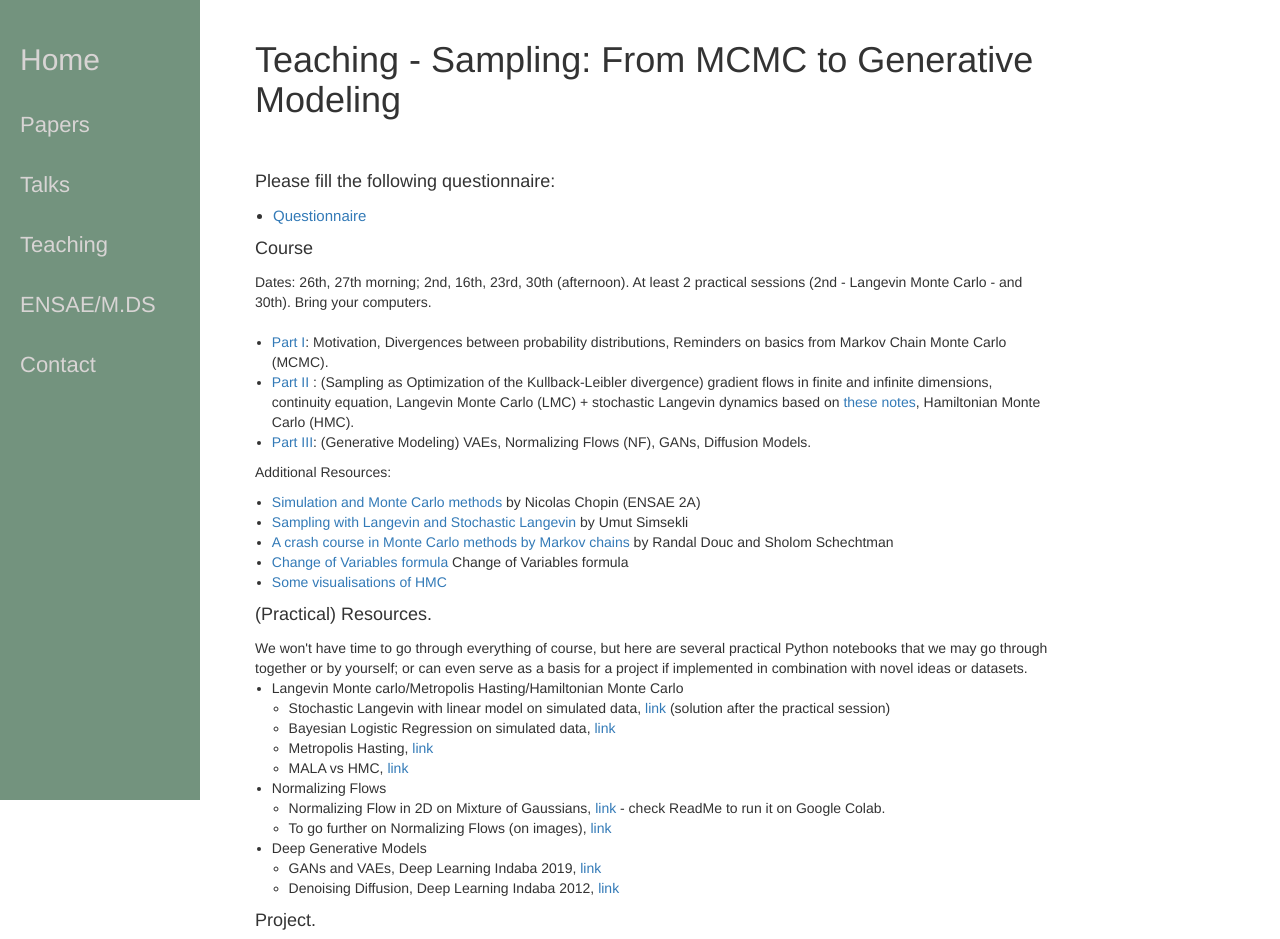
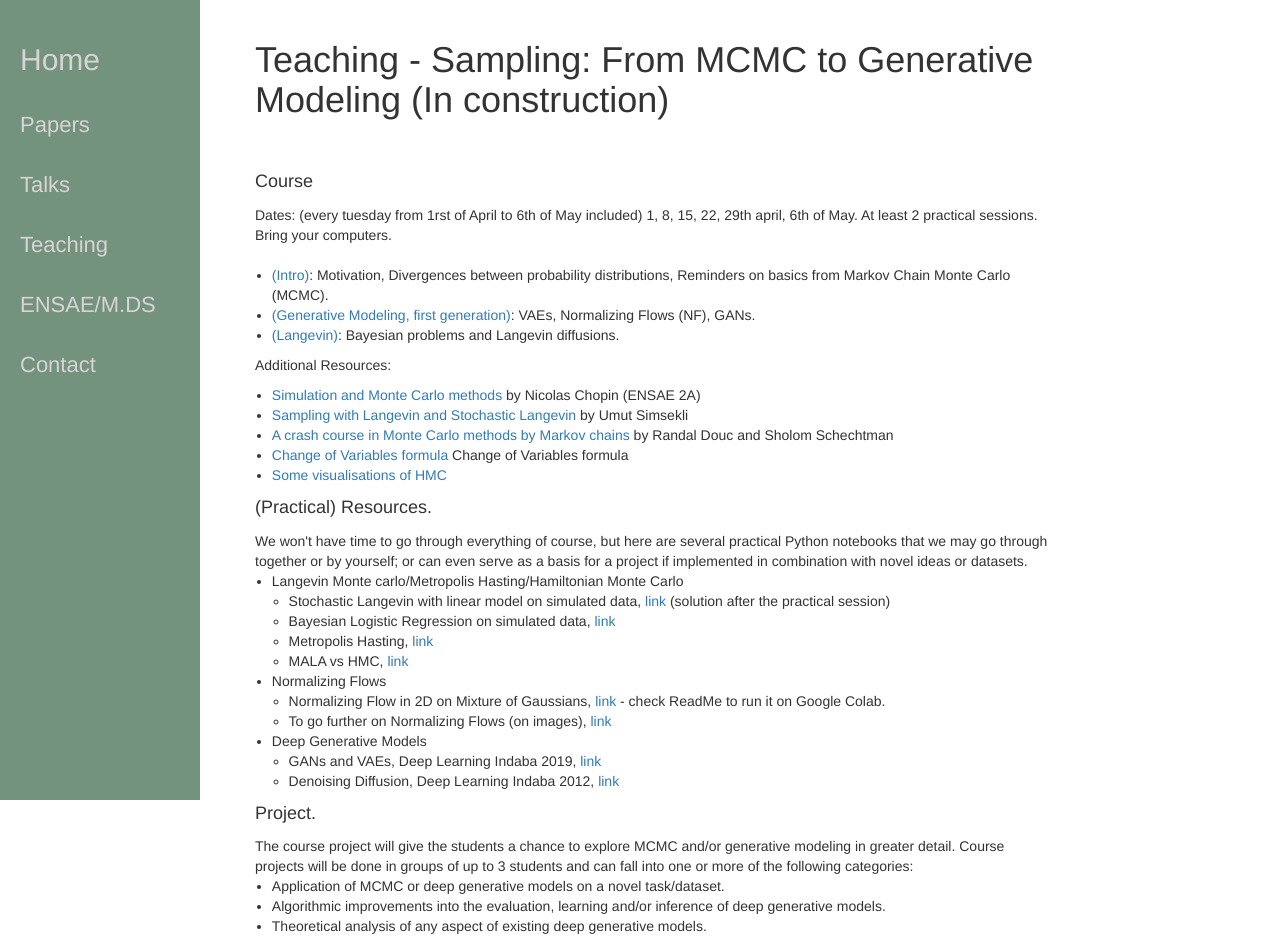
Before and after one commit to akorba/akorba.github.io, a plain HTML site: page Teaching.html in a window 1280 px wide. Shown: the top 939 px of the page. Drawn offline with Linux system fonts and the light colour scheme.

Commit message:
refresh teaching

```diff
--- a/Teaching.html
+++ b/Teaching.html
@@ -63,26 +63,29 @@
             <div class="container-fluid">
                 <div class="row">
                     <div class="col-lg-12">
-                        <h1 style="margin-bottom: 50px;">Teaching - Sampling: From MCMC to Generative Modeling</h1>
+                        <h1 style="margin-bottom: 50px;">Teaching - Sampling: From MCMC to Generative Modeling (In construction)</h1>
 
-                            <p style="font-size: 18px;">Please fill the following questionnaire:</a>
+                          <!--  <p style="font-size: 18px;">Please fill the following questionnaire:</a>
                         </p>
                          <ul style="padding-left:0;margin-left: 1.2em;font-size: 15px;">
                             <li> <a href="https://docs.google.com/forms/d/e/1FAIpQLSd0dRPNTX2q_8O3L2GDnlbUch6IFX3F5ImuB5tJxev-ucVWDA/viewform?usp=sf_link">Questionnaire</a> <br>
                             </li>
-                         </ul>
+                         </ul>-->
 
                         <p style="font-size: 18px;">Course</a>
                         </p>
-                        Dates: 26th, 27th morning; 2nd, 16th, 23rd, 30th (afternoon). At least 2 practical sessions (2nd - Langevin Monte Carlo - and 30th). Bring your computers.
+                        Dates: (every tuesday from 1rst of April to 6th of May included) 1, 8, 15, 22, 29th april, 6th of May. At least 2 practical sessions. Bring your computers.
                         <br><br>
                          <ul style="padding-left:0;margin-left: 1.2em;font-size: 14px;">
 
-                            <li> <a href="resources/PartI.pdf">Part I</a>: Motivation, Divergences between probability distributions, Reminders on basics from Markov Chain Monte Carlo (MCMC).<br>
+                            <li> <a href="resources/teaching/Intro.pdf">(Intro)</a>: Motivation, Divergences between probability distributions, Reminders on basics from Markov Chain Monte Carlo (MCMC).<br>
                          </li>
-                            <li> <a href="resources/PartII.pdf">Part II </a>: (Sampling as Optimization of the Kullback-Leibler divergence) gradient flows in finite and infinite dimensions, continuity equation, Langevin Monte Carlo (LMC) + stochastic Langevin dynamics based on <a href="https://www.di.ens.fr/appstat/spring-2022/lecture_notes/SGLD.pdf"> these notes</a>, Hamiltonian Monte Carlo (HMC).
+
+                         <li> <a href="resources/teaching/Gen1.pdf">(Generative Modeling, first generation)</a>:  VAEs, Normalizing Flows (NF), GANs.<br>
                          </li>
-                         <li> <a href="resources/PartIII.pdf">Part III</a>: (Generative Modeling) VAEs, Normalizing Flows (NF), GANs, Diffusion Models.<br>
+                         <li> <a href="resources/teaching/Gen1.pdf">(Langevin)</a>: Bayesian problems and Langevin diffusions.<br>
+                         	<!--<li> <a href="resources/PartII.pdf">Part II </a>: (Sampling as Optimization of the Kullback-Leibler divergence) gradient flows in finite and infinite dimensions, continuity equation, Langevin Monte Carlo (LMC) + stochastic Langevin dynamics based on <a href="https://www.di.ens.fr/appstat/spring-2022/lecture_notes/SGLD.pdf"> these notes</a>, Hamiltonian Monte Carlo (HMC).
+                         </li>-->
                          </li>
                      </ul>
 
```
Also changed, not shown: 8 other files.
